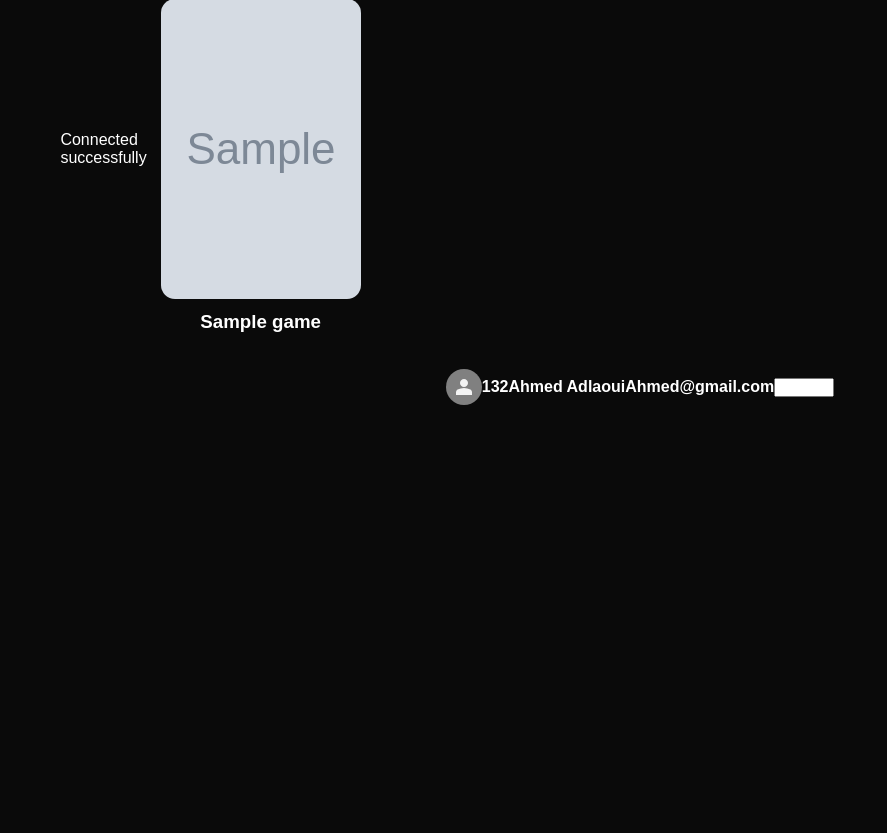
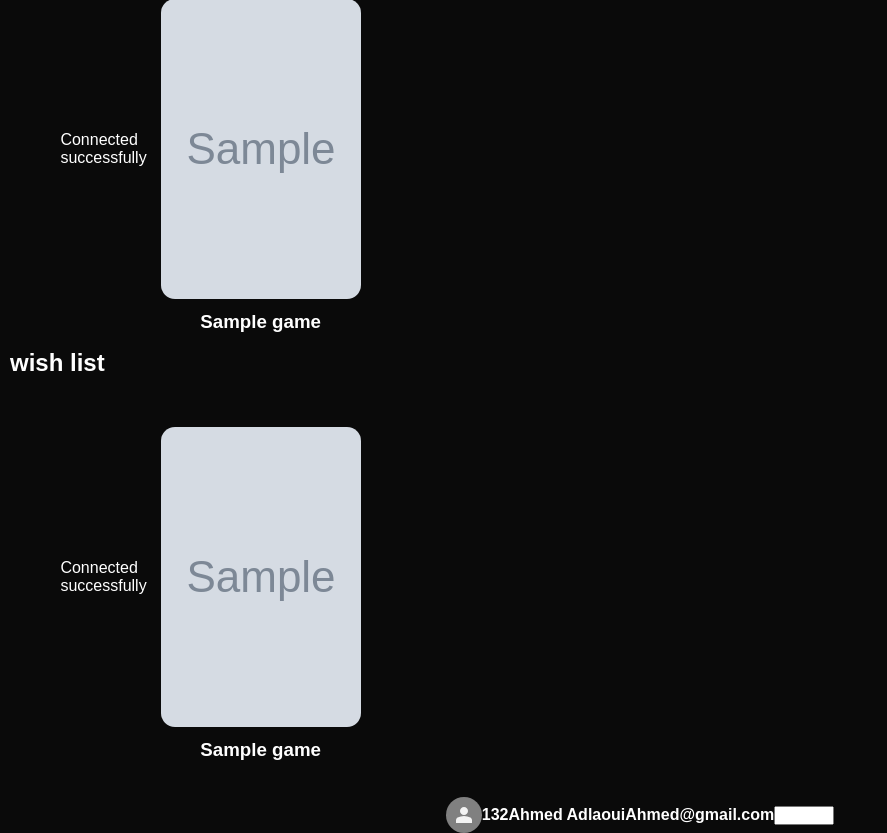
Before and after one commit to ahmedadlaoui/GameVault, a PHP site: page /user_dashboard.php in a window 1280 px wide. Shown: the part 963-1796 px from the top of the page, without its empty margins (0-887 px from the left). Before the commit the page ends 1368 px from the top, so only its background shows below. Run offline with PHP 8.4, Linux system fonts and the light colour scheme; the visitor is signed in with stand-in values (Sample User, id 1); tables that the repository leaves empty hold one stand-in row (values such as "Sample post"); grey boxes marked "Sample" are stand-in pictures.

Commit message:
create wish list section ,the user can add games,remove from and show games on his wish list

```diff
--- /dev/null
+++ b/clsWishList.php
@@ -0,0 +1,159 @@
+<?php
+require_once "dbconn.php";
+require_once "clsDataBase.php";
+require_once "clsAdmin.php";
+class clsWishList
+{
+  private $_ID;
+  private $_UserID;
+  private $_Connection;
+
+  private function _doesGameBelongToWishlist($GameID, $ListID): bool
+{
+
+    if (!$this->_IsGameAlreadyExist($GameID) || !$this->_IsListExist($ListID)) {
+        return false;
+    }
+
+    try {
+        $stmt = $this->_Connection->prepare("SELECT * FROM wish_lists_join WHERE Game_ID = :GameID AND Wish_List_ID = :ListID LIMIT 1");
+        $stmt->bindParam(':GameID', $GameID, PDO::PARAM_INT);
+        $stmt->bindParam(':ListID', $ListID, PDO::PARAM_INT);
+        $stmt->execute();
+        return $stmt->fetch() !== false;
+    } catch (PDOException $err) {
+        error_log("Error checking if the game belongs to this wishlist: " . $err->getMessage());
+        return false;
+    }
+}
+  private function _IsUserExists($UserID): bool
+  {
+    try {
+      $stmt = $this->_Connection->prepare("SELECT * FROM users where User_ID = :UserID LIMIT 1");
+      $stmt->execute([':UserID' => $UserID]);
+      return $stmt->fetch() !== false;
+    } catch (PDOException $err) {
+      error_log("Error checking if user exists: " . $err->getMessage());
+      return false;
+    }
+  }
+  private function _IsListExist($ListID): bool
+  {
+    try {
+      $stmt = $this->_Connection->prepare("SELECT * FROM wish_lists WHERE Wish_List_ID = :ListID LIMIT 1");
+      $stmt->execute([':ListID' => $ListID]);
+      return $stmt->fetch() !== false;
+    } catch (PDOException $err) {
+      error_log("Error checking if user exists : " . $err->getMessage());
+      return false;
+    }
+  }
+
+  private function _IsGameAlreadyExist($GameID): bool
+  {
+    try {
+      $stmt = $this->_Connection->prepare("SELECT * FROM games WHERE Game_ID = :GameID LIMIT 1");
+      $stmt->execute([':GameID' => $GameID]);
+
+      return $stmt->fetch() !== false;
+    } catch (PDOException $e) {
+
+      error_log("Error checking if game exists: " . $e->getMessage());
+      return false;
+    }
+  }
+
+
+  public function __construct()
+  {
+    // $Connection = new dbconnection;
+    // $this->_Connection->getconnection();
+
+    $conn = new clsDataBase("gamevault", "root", "", "localHost");
+    $conn->ConnectToDB();
+    $this->_Connection = $conn->Connection;
+
+  }
+
+  public function GetAllAvailableWishGames($ListID, $UserID): array
+  {
+
+    if (!$this->_IsUserExists($UserID) || !$this->_IsListExist($ListID)) {
+      return [];
+    }
+    try {
+      $query = "SELECT games.*
+                  FROM games
+                  JOIN wish_lists_join ON games.Game_ID = wish_lists_join.Game_ID
+                  WHERE wish_lists_join.Wish_List_ID = :listID ";
+
+      $stmt = $this->_Connection->prepare($query);
+
+      $stmt->bindParam(':listID', $ListID, PDO::PARAM_INT);
+      $stmt->execute();
+
+      return $stmt->fetchAll(PDO::FETCH_OBJ);
+    } catch (PDOException $e) {
+      error_log("Oops! Something went wrong. Please contact us to solve this issue: " . $e->getMessage());
+      return [];
+    }
+  }
+
+
+  public function AddGameToWishList($ListID, $GameID): bool
+{
+
+    if (!$this->_IsGameAlreadyExist($GameID) || !$this->_IsListExist($ListID)) {
+        return false;
+    }
+
+    if ($this->_doesGameBelongToWishlist($GameID, $ListID)) {
+        echo "\nAlready exists!";
+        return false;
+    }
+
+
+    try {
+        $stmt = $this->_Connection->prepare("INSERT INTO wish_list_join (Game_ID, Wish_List_ID) VALUES (:GameID, :ListID)");
+        $stmt->bindParam(':GameID', $GameID, PDO::PARAM_INT);
+        $stmt->bindParam(':ListID', $ListID, PDO::PARAM_INT);
+        $stmt->execute();
+        echo "\nGame successfully added to the wishlist!";
+        $stmt =$this->_Connection->prepare("UPDATE games SET Is_Wished = 1 WHERE Game_ID= :GameID");
+        $stmt->bindParam(':GameID',$GameID,PDO::PARAM_BOOL);
+        $stmt->execute();
+        return true;
+    } catch (PDOException $err) {
+        error_log("Oops! Something went wrong. Please contact us to solve this issue: " . $err->getMessage());
+        return false;
+    }
+}
+
+public function RemoveGameFromWishList($ListID, $GameID): bool
+{
+
+    if (!$this->_IsGameAlreadyExist($GameID) || !$this->_IsListExist($ListID)) {
+        return false;
+    }
+
+    if (!$this->_doesGameBelongToWishlist($GameID, $ListID)) {
+        echo "\nThe game does not belong to this wishlist!";
+        return false;
+    }
+
+
+    try {
+        $stmt = $this->_Connection->prepare("DELETE FROM wish_lists_join WHERE Game_ID = :GameID AND Wish_List_ID = :ListID");
+        $stmt->bindParam(':GameID', $GameID, PDO::PARAM_INT);
+        $stmt->bindParam(':ListID', $ListID, PDO::PARAM_INT);
+        $stmt->execute();
+        echo "\nGame successfully removed from wishlist!";
+        return true;
+    } catch (PDOException $err) {
+        error_log("Oops! Something went wrong. Please contact us to solve this issue: " . $err->getMessage());
+
+        return false;
+    }
+}
+
+}
--- a/user_dashboard.php
+++ b/user_dashboard.php
@@ -233,6 +233,40 @@ if ($_SERVER['REQUEST_METHOD'] === 'POST' && isset($_POST['savechanges'])) {
       </div>
 
     </div>
+
+    <h2>wish list</h2>
+
+<div style="position: relative;width: 100%;display: flex;justify-content: flex-end;align-items: center;">
+  <div class="slider-mmo scroll">
+    <?php
+    require_once "clsWishList.php";
+    $List = new clsWishList();
+    $ListGames = $List->GetAllAvailableWishGames(1, 1);
+    foreach ($ListGames as $Game) {
+      echo '
+        <div class="image-container scroll">
+      <img src="' . $Game->Poster . '">
+      <div class="overlay">
+        <h3>' . $Game->Game_Name . '</h3>
+        <form action="" method="post">
+                  <input type="hidden" name="game_id" value="' . $Game->Game_ID . '">
+                  <button class="deletegame">Delete<img src="images/delete_24dp_FF7070_FILL1_wght400_GRAD0_opsz24.svg" alt=""></button>
+                  </form>
+          </div>
+        </div>
+        ';
+    }
+    if ($_SERVER['REQUEST_METHOD'] === 'POST' && isset($_POST['game_id'])) {
+      $gameId = $_POST['game_id'];
+      $List->RemoveGameFromWishList(1,$gameId);
+       header("Location: " . $_SERVER['PHP_SELF']);
+    }
+    ?>
+
+  </div>
+</div>
+
+
   </main>
 
   <div class="users">
```
